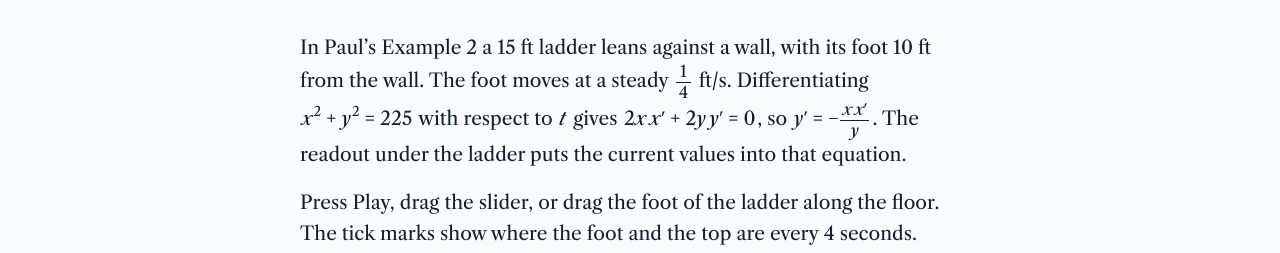
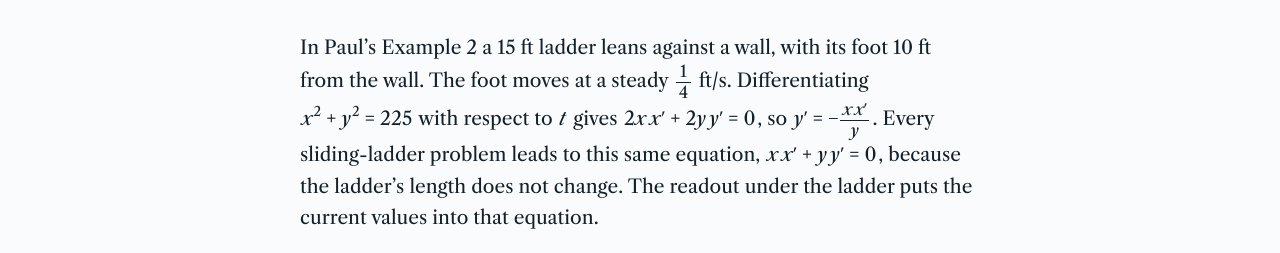
Before and after one commit to RizeComputerScience/calc1-related-rates-setup, a plain HTML site: page index.html in a window 1280 px wide. Shown: the part 699-952 px from the top of the page. Drawn offline with nearby package versions, Linux system fonts and the light colour scheme; a web font is replaced by a local one.

Commit message:
Hossein review: every ladder problem gives x x′ + y y′ = 0
Co-Authored-By: Claude Opus 5.5 <noreply@anthropic.com>

```diff
--- a/index.html
+++ b/index.html
@@ -3144,7 +3144,7 @@ function page() {
     '<main id="top">' + hero({ kicker: 'Calculus I · Unit 8', title: 'Related Rates Setup',
       dek: 'Open [Paul’s Related Rates](' + PAUL_RR + ') to Examples 2 and 4. Move a sliding ladder and a draining tank to watch two rates change together, then set up and solve a new problem with each step checked.' }) +
     sec('sec-ladder', '1', 'A Sliding Ladder', '') +
-    prose('', ['In Paul’s Example 2 a 15 ft ladder leans against a wall, with its foot 10 ft from the wall. The foot moves at a steady `F{1}{4}` ft/s. Differentiating `x^2 + y^2 = 225` with respect to `t` gives `2x x′ + 2y y′ = 0`, so `y′ = −F{x x′}{y}`. The readout under the ladder puts the current values into that equation.',
+    prose('', ['In Paul’s Example 2 a 15 ft ladder leans against a wall, with its foot 10 ft from the wall. The foot moves at a steady `F{1}{4}` ft/s. Differentiating `x^2 + y^2 = 225` with respect to `t` gives `2x x′ + 2y y′ = 0`, so `y′ = −F{x x′}{y}`. Every sliding-ladder problem leads to this same equation, `x x′ + y y′ = 0`, because the ladder’s length does not change. The readout under the ladder puts the current values into that equation.',
       'Press Play, drag the slider, or drag the foot of the ladder along the floor. The tick marks show where the foot and the top are every 4 seconds.']) +
     col(toggle('dir', ['Pushed in', 'Pulled out'], { label: 'Which way the foot moves', redraw: ['ladder-ctl', 'ladder-fig'] }) +
       '<div id="ladder-stage" class="rr-stage">' + blk('ladder-fig', ladFigHTML) + '</div>' + blk('ladder-ctl', ladCtlHTML) +
```
